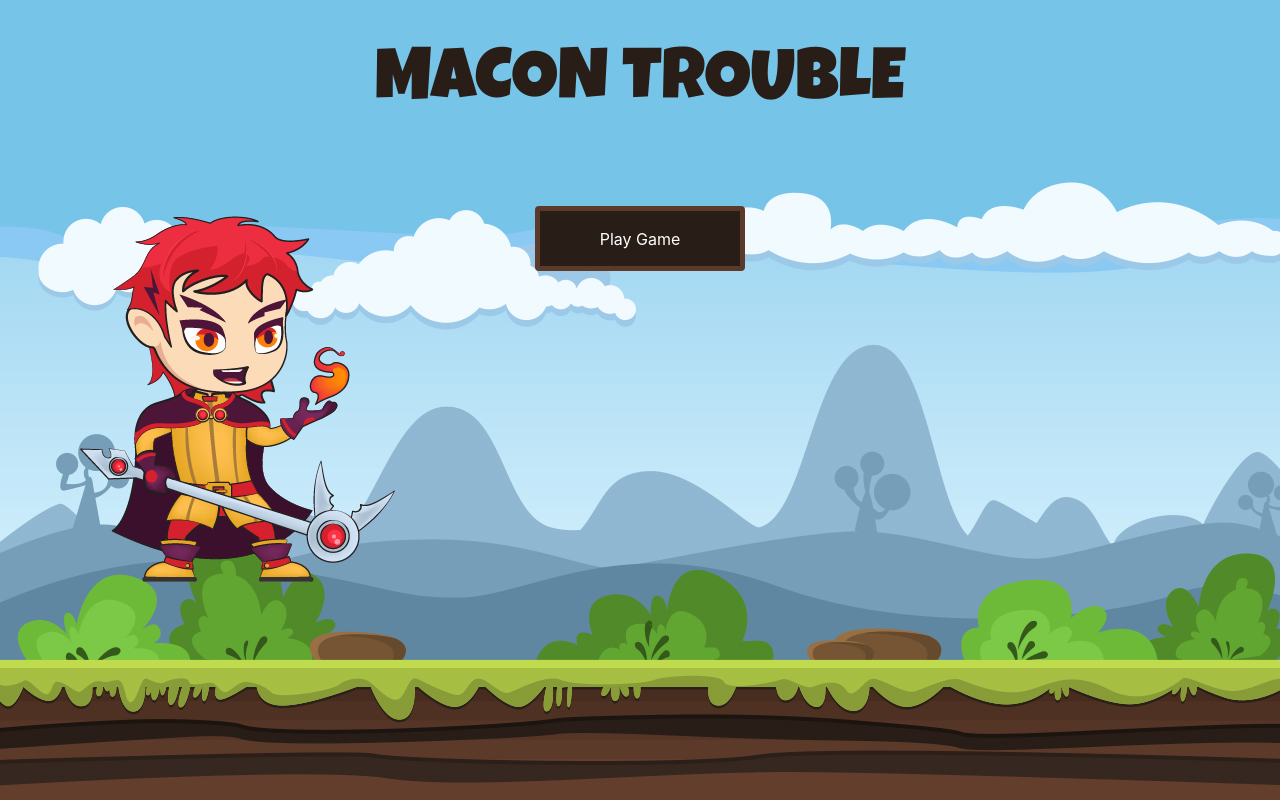
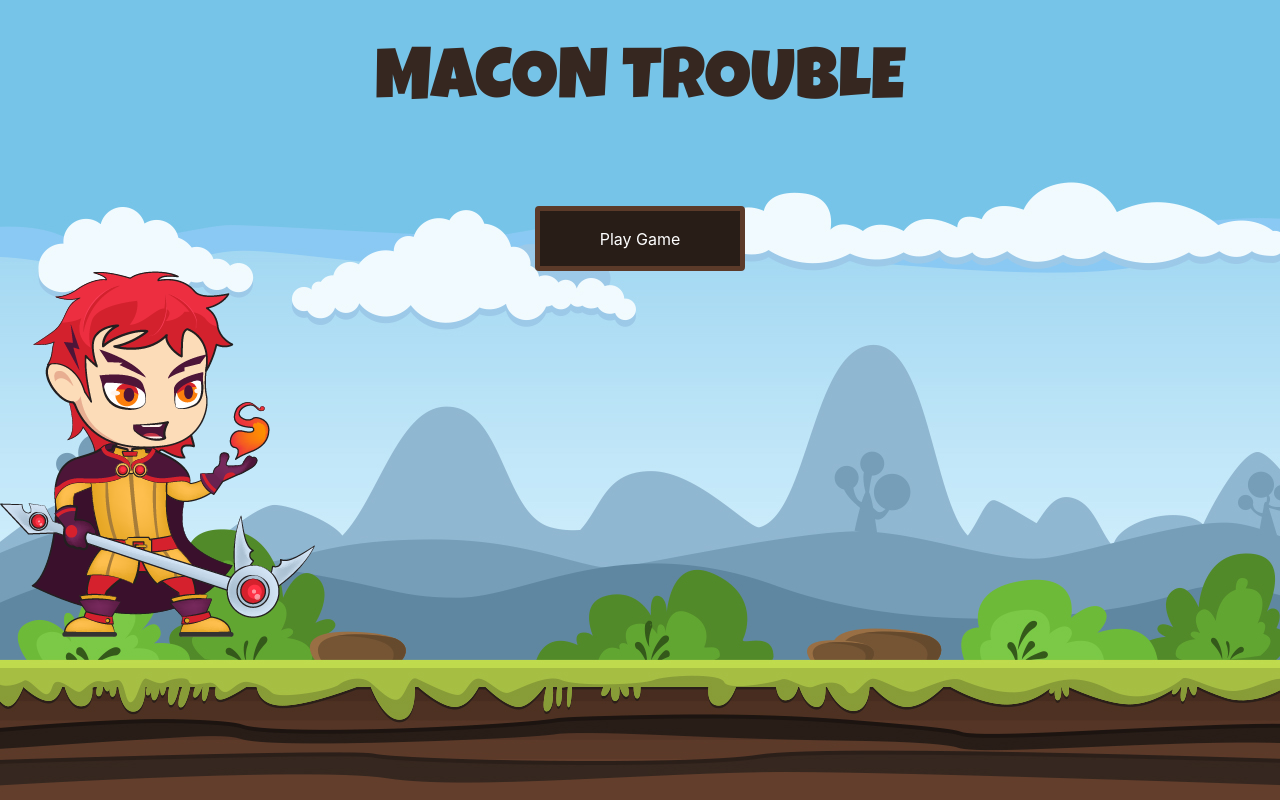
Before and after one commit to utsukushiihime/macon-trouble, a plain HTML site: page index.html in a window 1280 px wide. Drawn offline with nearby package versions, Linux system fonts and the light colour scheme.

```diff
--- a/css/main.css
+++ b/css/main.css
@@ -9,12 +9,13 @@
 body {
     background: #76c4e8 url("../img/backgrounds/bg1.jpg") left bottom repeat-x !important;
     height: 100vh;
+    background-origin: content-box;
 }
 
 .h1-title {
     text-transform: uppercase;
     font-family: 'Luckiest Guy', cursive;
-    color: #281d17;
+    color: #362720;
     font-size: 72px;
     padding: 40px;
     margin-bottom: 40px;
@@ -26,15 +27,13 @@
     height: 65px;
     padding: 10px 60px;
 }
-
-.sprite img{
-    display: block;
-    position: relative;
-    margin-left: 80px;
-    bottom: 55px;
-    z-index: -1;
-}
-
+.avatar-block {
+    position: absolute;
+    left: 50px;
+    width: 90px;
+    height: 90px;
+    margin: 5px;
+  }
 /* Class Avatars */
 
 .small-avatar {
```
